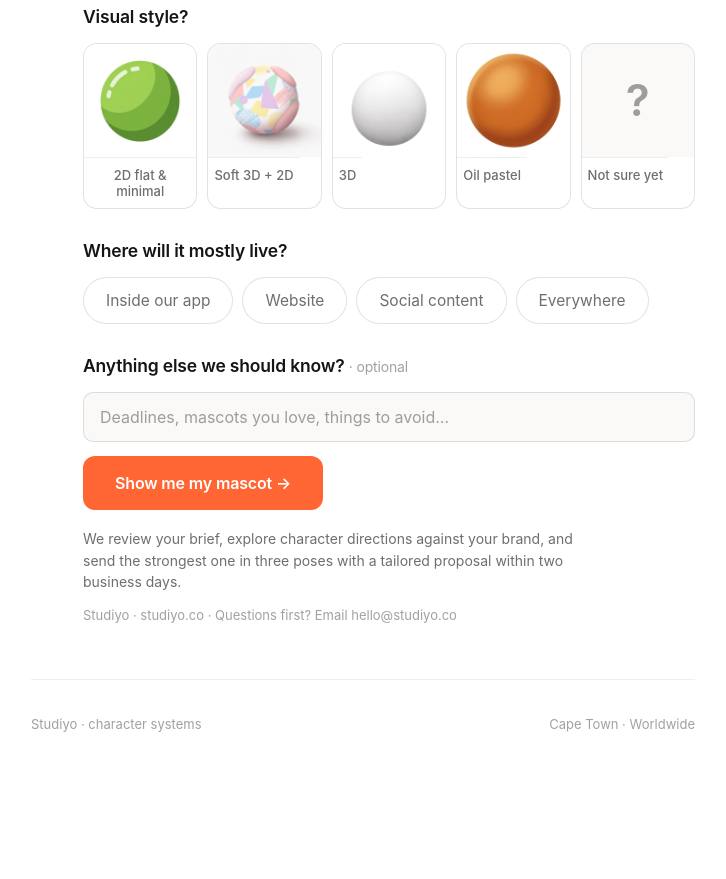
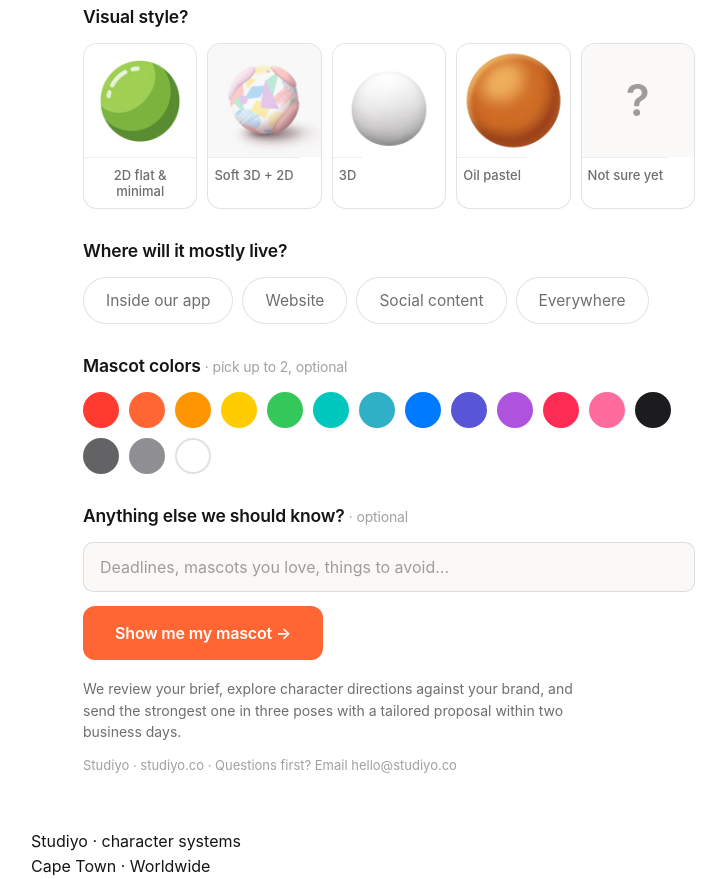
Before and after one commit to Studiyoco/StudiyoForm2, a website: page index.html in a window 1280 px wide. Shown: the part 1798-2677 px from the top of the page, without its empty margins (277-1003 px from the left). Before the commit the page ends 2592 px from the top, so only its background shows below. Drawn offline with Linux system fonts and the light colour scheme; a web font is replaced by a local one.

Commit message:
Add color swatch picker to the form: 16 preset swatches, pick up to 2, optional. When selected, colors passed into the brief instruction as a HARD CONSTRAINT (not a suggestion), so Claude cannot substitute alternatives. When nothing selected, Claude reasons from the brief and website content as before. Swatches use the same data-multi/data-max pattern as chips so the existing handler just needed extending to include .cswatch alongside .chip in its selectors.

```diff
--- a/api/_brief.js
+++ b/api/_brief.js
@@ -60,6 +60,9 @@ async function analyzeAndBuildPrompts(form) {
     + `Mascot shape feel: ${(form.kind || []).join(', ') || 'Surprise us'}\n`
     + `Vibe: ${(form.vibe || []).join(', ') || 'friendly'}\n`
     + `Where it mostly lives: ${(form.usage || []).join(', ') || 'n/a'}\n`
+    + ((form.colors && form.colors.length)
+        ? `Brand colors chosen by the client (HARD CONSTRAINT -- these colors must appear in the mascot, do not replace them with alternatives): ${form.colors.join(', ')}\n`
+        : `Brand colors: none selected -- choose a palette that fits the product and emotional territory.\n`)
     + `Notes: ${form.notes || 'none'}\n`
     + (websiteContext
         ? `\nReal text pulled directly from their website/app listing (use this, it's actual `
--- a/index.html
+++ b/index.html
@@ -204,7 +204,15 @@
   .cta-box p{font-size:14.5px;color:var(--ink-dim);margin-bottom:22px}
   .cta-box .btn{padding:15px 28px;font-size:15px}
 
-  footer{
+  .color-swatches{display:flex;flex-wrap:wrap;gap:10px;margin-top:4px}
+  .cswatch{
+    width:36px;height:36px;border-radius:50%;cursor:pointer;border:2px solid transparent;
+    transition:transform .13s, box-shadow .13s;position:relative;flex-shrink:0;
+  }
+  .cswatch:hover{transform:scale(1.15)}
+  .cswatch.on{border-color:var(--ink);box-shadow:0 0 0 2px #fff, 0 0 0 4px var(--ink)}
+  .cswatch[data-v="#FFFFFF"]{border-color:var(--line)}
+  .cswatch[data-v="#FFFFFF"].on{border-color:var(--ink)}
     border-top:1px solid var(--line-soft);padding:34px 0 60px;
     font-size:13px;color:var(--ink-faint);
     display:flex;justify-content:space-between;flex-wrap:wrap;gap:10px;
@@ -340,6 +348,27 @@
         </div>
       </div>
       <div>
+        <label class="f-label">Mascot colors <em>· pick up to 2, optional</em></label>
+        <div class="color-swatches" data-multi data-max="2" data-name="colors">
+          <button type="button" class="cswatch" data-v="#FF3B30" style="background:#FF3B30" title="Red"></button>
+          <button type="button" class="cswatch" data-v="#FF6633" style="background:#FF6633" title="Orange-red"></button>
+          <button type="button" class="cswatch" data-v="#FF9500" style="background:#FF9500" title="Orange"></button>
+          <button type="button" class="cswatch" data-v="#FFCC00" style="background:#FFCC00" title="Yellow"></button>
+          <button type="button" class="cswatch" data-v="#34C759" style="background:#34C759" title="Green"></button>
+          <button type="button" class="cswatch" data-v="#00C7BE" style="background:#00C7BE" title="Teal"></button>
+          <button type="button" class="cswatch" data-v="#30B0C7" style="background:#30B0C7" title="Sky blue"></button>
+          <button type="button" class="cswatch" data-v="#007AFF" style="background:#007AFF" title="Blue"></button>
+          <button type="button" class="cswatch" data-v="#5856D6" style="background:#5856D6" title="Indigo"></button>
+          <button type="button" class="cswatch" data-v="#AF52DE" style="background:#AF52DE" title="Purple"></button>
+          <button type="button" class="cswatch" data-v="#FF2D55" style="background:#FF2D55" title="Pink-red"></button>
+          <button type="button" class="cswatch" data-v="#FF6B9D" style="background:#FF6B9D" title="Pink"></button>
+          <button type="button" class="cswatch" data-v="#1C1C1E" style="background:#1C1C1E" title="Black"></button>
+          <button type="button" class="cswatch" data-v="#636366" style="background:#636366" title="Dark grey"></button>
+          <button type="button" class="cswatch" data-v="#8E8E93" style="background:#8E8E93" title="Mid grey"></button>
+          <button type="button" class="cswatch" data-v="#FFFFFF" style="background:#FFFFFF" title="White"></button>
+        </div>
+      </div>
+      <div>
         <label class="f-label">Anything else we should know? <em>· optional</em></label>
         <input type="text" name="notes" placeholder="Deadlines, mascots you love, things to avoid...">
       </div>
@@ -403,9 +432,9 @@ track.innerHTML+=track.innerHTML;
 
 document.querySelectorAll('[data-multi]').forEach(g=>{
   const max = parseInt(g.dataset.max||'99');
-  g.querySelectorAll('.chip').forEach(c=>c.addEventListener('click',()=>{
+  g.querySelectorAll('.chip,.cswatch').forEach(c=>c.addEventListener('click',()=>{
     if(c.classList.contains('on')){c.classList.remove('on');return}
-    if(g.querySelectorAll('.chip.on').length>=max)return;
+    if(g.querySelectorAll('.chip.on,.cswatch.on').length>=max)return;
     c.classList.add('on');
   }));
 });
@@ -421,7 +450,7 @@ function collect(){
   const data={};
   f.querySelectorAll('input[name]').forEach(el=>data[el.name]=el.value.trim());
   document.querySelectorAll('[data-multi],[data-single]').forEach(g=>{
-    data[g.dataset.name]=[...g.querySelectorAll('.chip.on,.scard.on')].map(c=>c.dataset.v?c.dataset.v.replace('&amp;','&'):c.textContent.trim());
+    data[g.dataset.name]=[...g.querySelectorAll('.chip.on,.scard.on,.cswatch.on')].map(c=>c.dataset.v?c.dataset.v.replace('&amp;','&'):c.textContent.trim());
   });
   // style is data-single, form expects a plain string not an array
   data.style=(data.style&&data.style[0])?data.style[0]:'Not sure yet';
```
